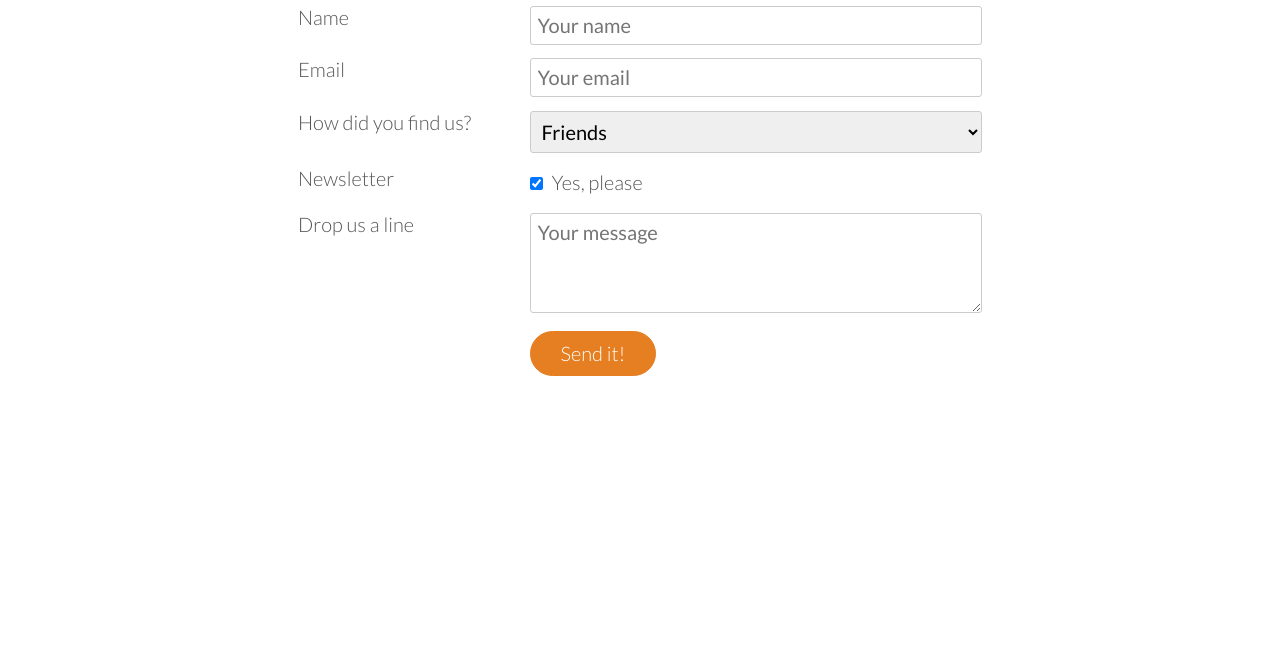
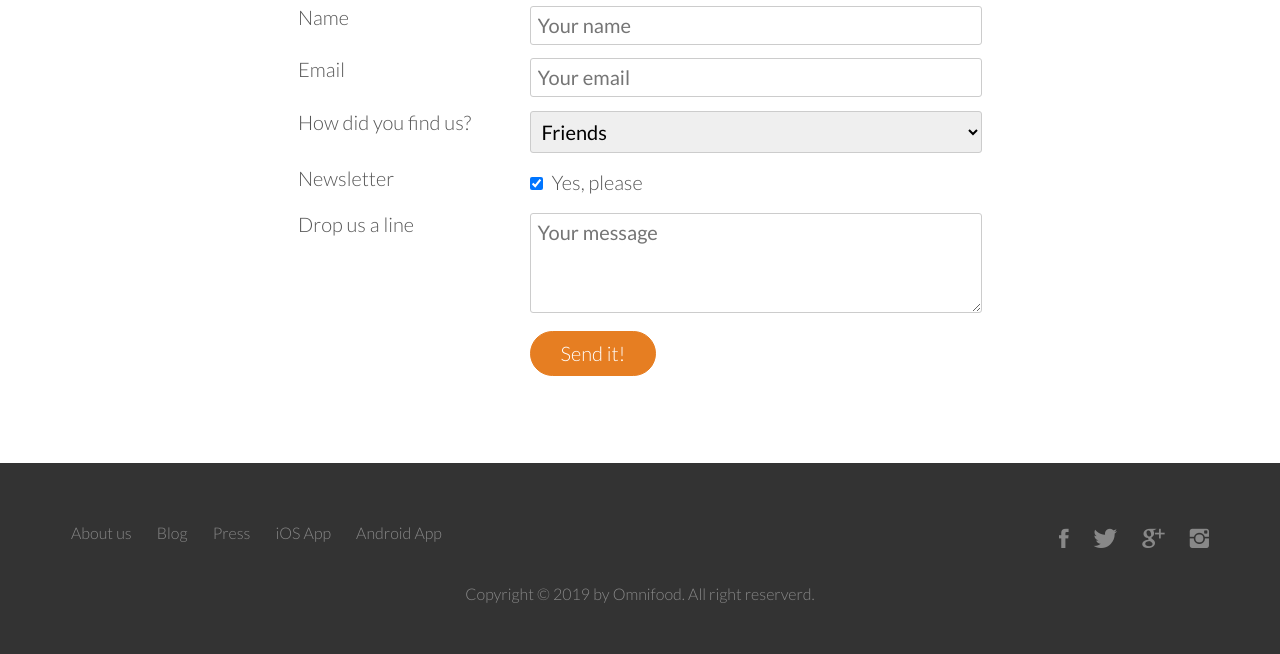
Before and after one commit to luiscgqsantos/ResponsiveWebsitesHTML5CSS3, a PHP site: page / in a window 1280 px wide. Shown: the part 4839-5493 px from the top of the page. Before the commit the page ends 5215 px from the top, so only its background shows below. Run offline with PHP 8.4, Linux system fonts and the light colour scheme; some web fonts are replaced.

Commit message:
Building the footer

```diff
--- a/omnifood/index.html
+++ b/omnifood/index.html
@@ -378,7 +378,30 @@
         </div>
     </section>
 
-
+    <footer>
+        <div class="row">
+            <div class="col span-1-of-2">
+                <ul class="footer-nav">
+                    <li><a href="#">About us</a></li>
+                    <li><a href="#">Blog</a></li>
+                    <li><a href="#">Press</a></li>
+                    <li><a href="#">iOS App</a></li>
+                    <li><a href="#">Android App</a></li>
+                </ul>
+            </div>
+            <div class="col span-1-of-2">
+                <ul class="social-links">
+                    <li><a href="#"><i class="ion-social-facebook"></i></a></li>
+                    <li><a href="#"><i class="ion-social-twitter"></i></a></li>
+                    <li><a href="#"><i class="ion-social-googleplus"></i></a></li>
+                    <li><a href="#"><i class="ion-social-instagram"></i></a></li>
+                </ul>
+            </div>
+        </div>
+        <div class="row">
+            <p>Copyright &copy; 2019 by Omnifood. All right reserverd.</p>
+        </div>
+    </footer>
 </body>
 
 </html>
--- a/omnifood/resources/css/style.css
+++ b/omnifood/resources/css/style.css
@@ -484,3 +484,84 @@ input[type=checkbox] {
 }
 
 *:focus { outline: none; }
+
+/*--------------------------------------*/
+/* Footer */
+/*--------------------------------------*/
+
+footer {
+    background-color: #333;
+    padding: 50px;
+    font-size: 80%;
+}
+
+.footer-nav {
+    list-style: none;
+    float: left;
+}
+
+.social-links{
+    list-style: none;
+    float: right;
+}
+
+.footer-nav li,
+.social-links li {
+    display: inline-block;
+    margin-right: 20px;
+}
+
+.footer-nav li:last-child,
+.social-links li:last-child {
+    margin-right: 0px;
+}
+
+.footer-nav li a:link,
+.footer-nav li a:visited,
+.social-links li a:link,
+.social-links li a:visited {
+    text-decoration: none;
+    border: 0;
+    color: #888;
+    transition: color 0.2s;
+}
+
+.footer-nav li a:hover,
+.footer-nav li a:active {
+    color: #ddd;
+}
+
+.social-links li a:link,
+.social-links li a:visited  {
+    font-size: 160%;
+}
+
+.ion-social-facebook,
+.ion-social-twitter,
+.ion-social-googleplus,
+.ion-social-instagram {
+    transition: color 0.2s;
+}
+
+
+.ion-social-facebook:hover {
+    color: #3b5998;
+}
+
+.ion-social-twitter:hover {
+    color: #55acee;
+}
+
+.ion-social-googleplus:hover {
+    color: #dd4b39;
+}
+
+.ion-social-instagram:hover {
+    color: #4c68d7;
+}
+
+footer p {
+    color: #888;
+    text-align: center;
+    margin-top: 20px;
+}
```
